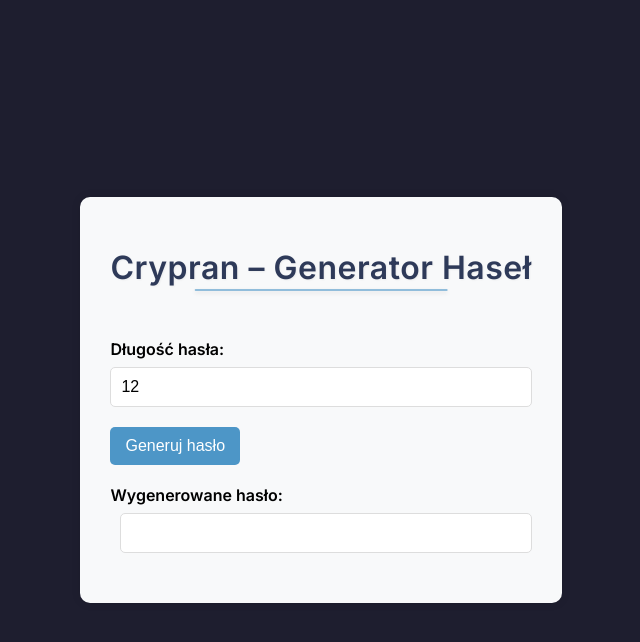
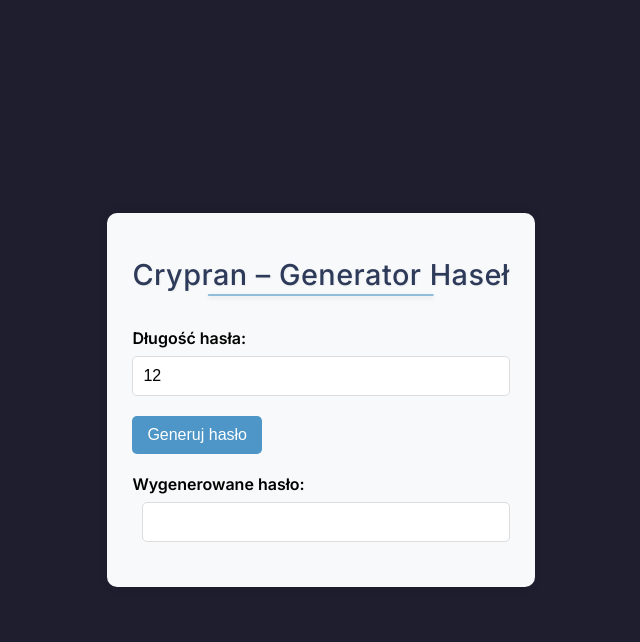
Before and after one commit to Wojciech-Szoldra/crypran_web_app, a Flask app: page / in a window 1280 px wide. Shown: the top 642 px of the page, without its empty margins (319-959 px from the left). Run offline with Flask 3, Linux system fonts and the light colour scheme; some libraries are stand-ins or nearby versions.

Commit message:
Small design changes

```diff
--- a/templates/layout.html
+++ b/templates/layout.html
@@ -29,19 +29,19 @@
         .container {
             background-color: #f8f9fa;
             border-radius: 10px;
-            padding: 30px;
+            padding: 25px;
             box-shadow: 0 0 10px rgba(0,0,0,0.1);
         }
 
         /* Nagłówek z delikatną, „zanurzoną” kreską */
         .container h1 {
             display: inline-block;
-            font-size: 2rem;
-            font-weight: 600;
+            font-size: 1.8rem;
+            font-weight: 500;
             color: var(--heading-color);
             text-align: center;
             letter-spacing: 0.5px;
-            margin-bottom: 2rem;
+            margin-bottom: 1rem;
             position: relative;
 
             /* lekki cień tekstu dla spójności z cieniem kreski */
```
